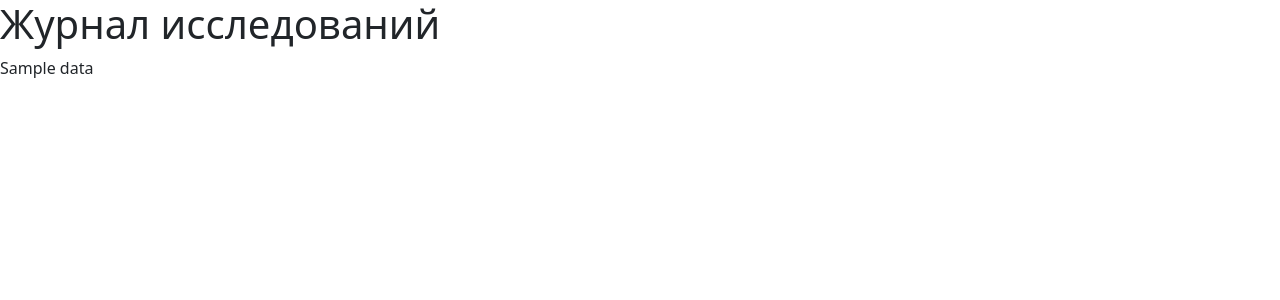
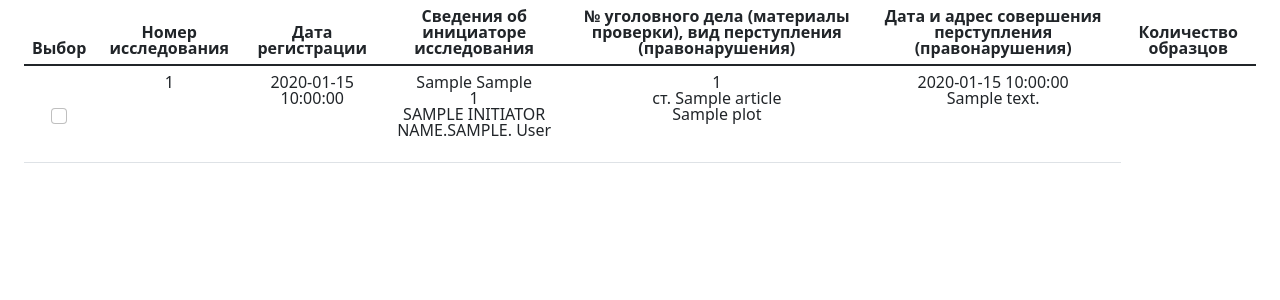
Before and after one commit to drPonihvost/ResearchBase, a FastAPI app: template backend/routers/research/templates/research.html in a window 1280 px wide. Shown: the top 300 px of the page. Run offline with FastAPI, Linux system fonts and the light colour scheme; the template is opened without the code that fills it: most values are stand-ins (such as "Sample title", 1, 10 or a date in 2020).

Commit message:
Шаблон таблицы

```diff
--- a/backend/main.py
+++ b/backend/main.py
@@ -22,6 +22,7 @@ app = FastAPI(
 
 app.mount('/static', StaticFiles(directory='static'), name='static')
 
+
 @app.middleware('http')
 async def db_session_middleware(request: Request, call_next):
     response = Response('Internal server error', status_code=500)
--- a/backend/routers/research/services.py
+++ b/backend/routers/research/services.py
@@ -12,6 +12,11 @@ def get_all_research(db: Session):
 
 def get_research_by_id(db: Session, research_id):
     return db.query(Research).get(research_id)
+
+
+def delete_research(db: Session, research_id):
+    db.delete(get_research_by_id(db, research_id))
+    db.commit()
 
 
 def create_research(db: Session, item: ResearchSchemaCreate):
--- a/backend/routers/research/templates/research.html
+++ b/backend/routers/research/templates/research.html
@@ -3,7 +3,51 @@
 
 {% block content %}
 <div id="content">
-   <h1>Журнал исследований</h1>
-   {{ data }}
+   <div class="container-fluid">
+      <table class="table" style="text-align: center; line-height: 1; vertical-align: middle;">
+         <thead>
+            <tr style="text-align: center;">
+               <th scope="col">Выбор</th>
+               <th scope="col">Номер исследования</th>
+               <th scope="col">Дата регистрации</th>
+               <th scope="col">Сведения об инициаторе исследования</th>
+               <th scope="col">№ уголовного дела (материалы проверки), вид перступления (правонарушения)</th>
+               <th scope="col">Дата и адрес совершения перступления (правонарушения)</th>
+               <th scope="col">Количество образцов</th>
+            </tr>
+         </thead>
+         <tbody style="vertical-align: top;">
+            {% if data %}
+               {% for research in data %}
+               <tr>
+                  <th scope="row" style="vertical-align: middle;">
+                     <input type="checkbox" class="form-check-input" value="{{ research.id }}">
+                  </th>
+                  <td>{{ research.reg_number }}</td>
+                  <td>{{ research.reg_date }}</td>
+                  <td>
+                     <p>{{ research.initiator_post }} {{ research.initiator_department }}<br>
+                     {{ research.initiator_rank }}<br>
+                     {{research.initiator_name[0].upper()}}.{{research.initiator_patronymic[0].upper()}}. {{research.initiator_surname.title()}}</p>
+                  </td>
+                  <td>
+                     <p>
+                        {{ research.event_number }}<br>
+                        ст. {{ research.article }}<br>
+                        {{ research.plot }}
+                     </p>
+                  </td>
+                  <td>
+                     <p>
+                        {{ research.incident_date }}<br>
+                        {{ research.address }}
+                     </p>
+                  </td>
+               </tr>
+               {% endfor %}
+            {% endif %}
+         </tbody>
+      </table>
+   </div>
 </div>
 {% endblock %}
--- a/backend/routers/research/templates/research_base.html
+++ b/backend/routers/research/templates/research_base.html
@@ -4,14 +4,18 @@
    {% block head %}
    <link href="{{ url_for('static', path='bootstrap.min.css') }}" rel="stylesheet">
    <meta charset="UTF-8">
+   <meta name="viewport" content="width=device-width, initial-scale=1">
    <title>{% block title %}{% endblock %}</title>
    {% endblock %}
 </head>
 <body>
-   <div id="content">{% block content %}{% endblock %}</div>
-   <div id="footer">
-        {% block footer %}
-        {% endblock %}
+   <div class="container-fluid">
+      <div id="content">{% block content %}{% endblock %}</div>
+      <div id="footer">
+           {% block footer %}
+           {% endblock %}
+      </div>
    </div>
+   <script src="{{ url_for('static', path='bootstrap.min.js') }}"></script>
 </body>
 </html>
```
Also changed, not shown: backend/routers/research/research.py (+8 -3 lines).
